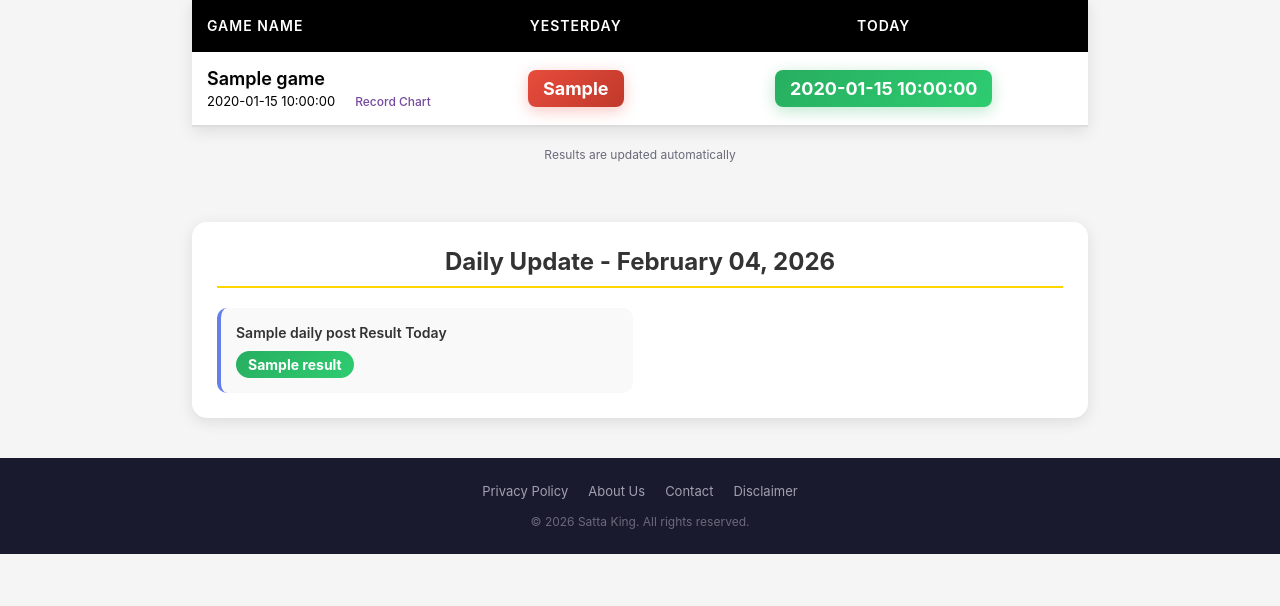
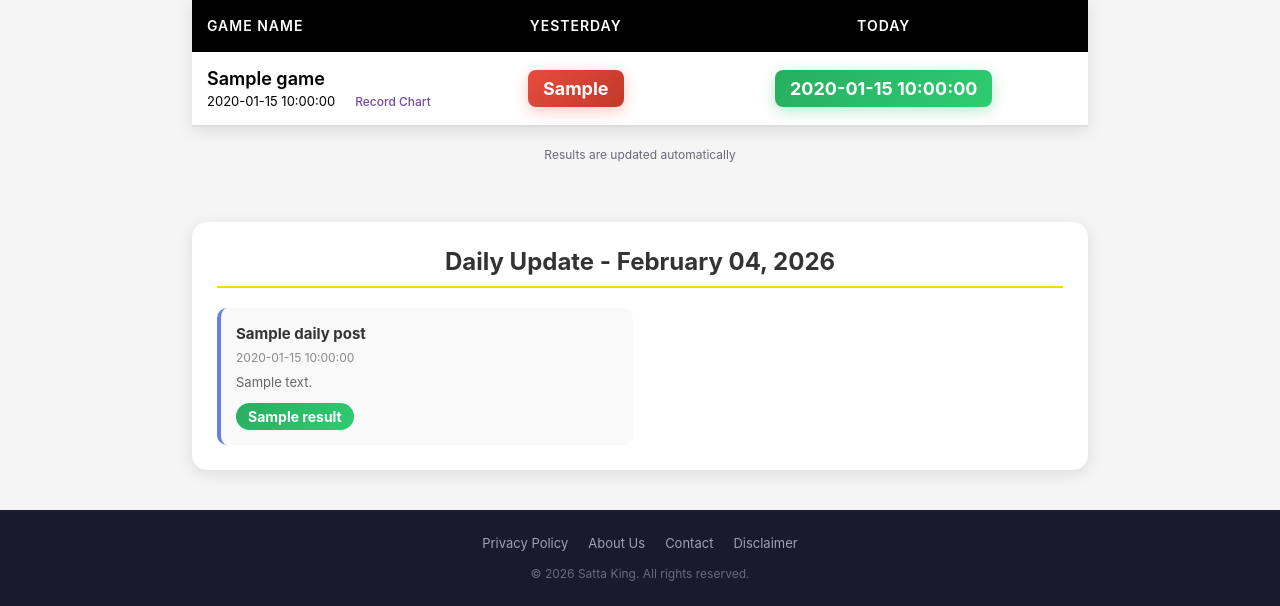
Before and after one commit to codinghunt24/sattawala, a Flask app: page / in a window 1280 px wide. Shown: the part 325-931 px from the top of the page. Before the commit the page ends 879 px from the top, so only its background shows below. Run offline with Flask 3, Linux system fonts and the light colour scheme; grey boxes marked "Sample" are stand-in pictures; a database or web service that is not in the repository returns one stand-in record (values such as "Sample title"); some libraries are stand-ins or nearby versions.

Commit message:
Update daily posts to display title, date, and description
Modify the database query and HTML template to include and display the post title, date, and a truncated meta description for daily posts.

Replit-Commit-Author: Agent
Replit-Commit-Session-Id: aee7e865-1a99-432c-9787-d3033c94b277
Replit-Commit-Checkpoint-Type: full_checkpoint
Replit-Commit-Event-Id: 89e2acdd-dd2b-4bf3-8b3b-59341bf8f77f
Replit-Commit-Screenshot-Url: https://storage.googleapis.com/screenshot-production-us-central1/5c5b60f3-96fb-4ea4-8b2d-7cb9d62b34ba/aee7e865-1a99-432c-9787-d3033c94b277/plpP34N
Replit-Helium-Checkpoint-Created: true

```diff
--- a/main.py
+++ b/main.py
@@ -945,7 +945,7 @@ def get_daily_posts_for_display():
         conn = get_db_connection()
         cur = conn.cursor()
         cur.execute("""
-            SELECT id, game_name, slug, title, result, post_date, created_at
+            SELECT id, game_name, slug, title, result, post_date, created_at, meta_description
             FROM daily_posts
             WHERE post_date = %s AND is_published = true
             ORDER BY created_at DESC
@@ -963,7 +963,8 @@ def get_daily_posts_for_display():
                 'title': row[3],
                 'result': row[4],
                 'post_date': str(row[5]),
-                'created_at': str(row[6])
+                'created_at': str(row[6]),
+                'description': row[7][:120] + '...' if row[7] and len(row[7]) > 120 else (row[7] or '')
             })
         return posts
     except Exception as e:
--- a/templates/index.html
+++ b/templates/index.html
@@ -289,6 +289,8 @@
         padding: 15px;
         border-left: 4px solid #667eea;
         transition: all 0.3s;
+        text-decoration: none;
+        display: block;
     }
 
     .post-card:hover {
@@ -298,10 +300,23 @@
 
     .post-card-title {
         color: #333;
-        font-size: 14px;
-        font-weight: 600;
+        font-size: 15px;
+        font-weight: 700;
+        margin-bottom: 6px;
+        line-height: 1.4;
+    }
+
+    .post-card-date {
+        color: #888;
+        font-size: 12px;
         margin-bottom: 8px;
-        line-height: 1.4;
+    }
+
+    .post-card-desc {
+        color: #666;
+        font-size: 13px;
+        line-height: 1.5;
+        margin-bottom: 10px;
     }
 
     .post-card-result {
@@ -564,7 +579,9 @@
             {% if daily_posts and daily_posts|length > 0 %}
                 {% for post in daily_posts %}
                 <a href="/post/{{ post.slug }}" class="post-card">
-                    <div class="post-card-title">{{ post.game_name }} Result Today</div>
+                    <div class="post-card-title">{{ post.title }}</div>
+                    <div class="post-card-date">{{ post.post_date }}</div>
+                    <div class="post-card-desc">{{ post.description }}</div>
                     <span class="post-card-result {% if post.result == 'Waiting...' %}waiting{% else %}declared{% endif %}">{{ post.result }}</span>
                 </a>
                 {% endfor %}
```
